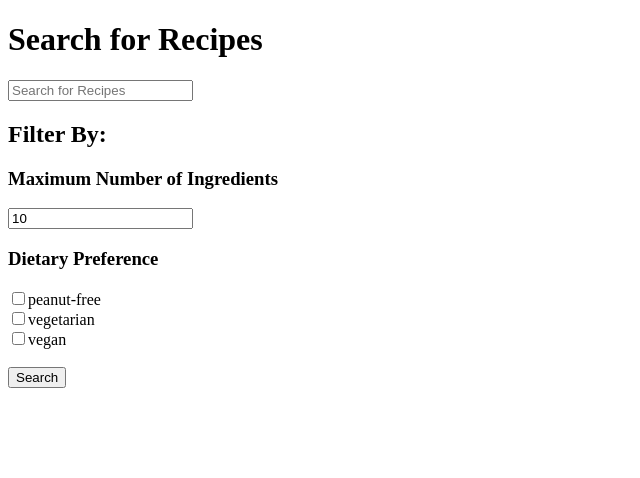
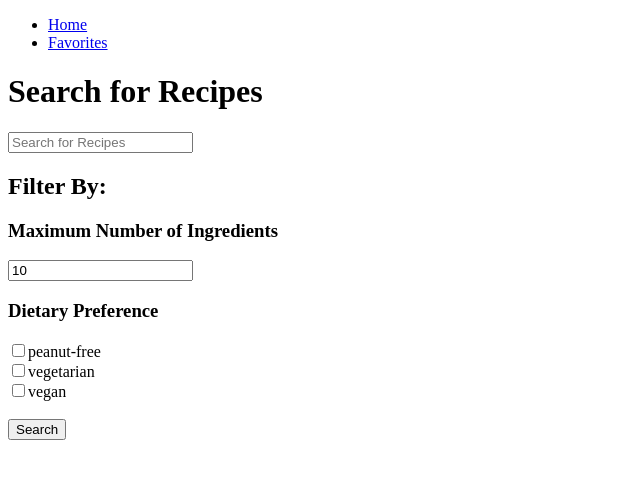
Before and after one commit to shoey56/Angular-Project-One, an Angular app: page / in a window 1280 px wide. Shown: the top 478 px of the page, without its empty margins (0-640 px from the left). Built offline with nearby package versions, Linux system fonts and the light colour scheme.

Commit message:
added favorites page

```diff
--- a/src/app/app-routing.module.ts
+++ b/src/app/app-routing.module.ts
@@ -1,7 +1,12 @@
 import { NgModule } from '@angular/core';
 import { Routes, RouterModule } from '@angular/router';
+import { FavoritesComponent } from './favorites/favorites.component';
+import { RecipesComponentComponent } from './recipes-component/recipes-component.component';
 
-const routes: Routes = [];
+const routes: Routes = [
+  {path: "favorites", component: FavoritesComponent},
+  {path: "**", component: RecipesComponentComponent}
+];
 
 @NgModule({
   imports: [RouterModule.forRoot(routes)],
--- a/src/app/app.component.html
+++ b/src/app/app.component.html
@@ -1,2 +1,11 @@
-<app-filter></app-filter>
-<app-recipes-component></app-recipes-component>
+<nav>
+    <ul>
+        <li><a routerLink="">Home</a></li>
+        <li><a routerLink="/favorites">Favorites</a></li>
+      </ul>
+</nav>
+
+
+<!-- <app-filter></app-filter> -->
+<!-- <app-recipes-component></app-recipes-component> -->
+<router-outlet></router-outlet>
--- a/src/app/favorites/favorites.component.html
+++ b/src/app/favorites/favorites.component.html
@@ -1 +1,8 @@
-<p>favorites works!</p>
+<h1>Favorites List</h1>
+
+<div *ngFor="let recipe of RecipeAPI.favorites; let i = index">
+    <h3>{{recipe.label}}</h3>
+    <img src = {{recipe.image}}/>
+    <a target=”_blank” href= {{recipe.url}}>Click here for recipe</a>
+    <button (click)="removeFavorite(i)">Remove from Favorites</button>
+</div>
--- a/src/app/favorites/favorites.component.ts
+++ b/src/app/favorites/favorites.component.ts
@@ -1,4 +1,11 @@
 import { Component, OnInit } from '@angular/core';
+import { RecipesService } from '../recipes.service';
+
+// interface Favorites {
+//   label: string;
+//   image: string;
+//   url: string;
+// }
 
 @Component({
   selector: 'app-favorites',
@@ -7,7 +14,18 @@ import { Component, OnInit } from '@angular/core';
 })
 export class FavoritesComponent implements OnInit {
 
-  constructor() { }
+  removeFavorite = function (index): void {
+    this.RecipeAPI.favorites.splice(index, 1);
+    console.log(this.RecipeAPI.favorites);}
+
+  // favorites: Favorites [] = []
+
+  // addFavorite = function (favorites: Favorites): void {
+  //   this.favorites.push({ label: this.label, image: this.image, url: this.url });
+  //   console.log(favorites);
+  // }
+
+  constructor(public RecipeAPI: RecipesService) { }
 
   ngOnInit(): void {
   }
--- a/src/app/recipes-component/recipes-component.component.html
+++ b/src/app/recipes-component/recipes-component.component.html
@@ -1,5 +1,8 @@
+<app-filter></app-filter>
+
 <div *ngFor="let recipe of RecipeAPI.recipes">
     <h3>{{recipe.recipe.label}}</h3>
     <img src = {{recipe.recipe.image}}/>
     <a target=”_blank” href= {{recipe.recipe.url}}>Click here for recipe</a>
+    <button (click)="addFavorite(recipe.recipe)">Add to Favorites</button>
 </div>
--- a/src/app/recipes-component/recipes-component.component.ts
+++ b/src/app/recipes-component/recipes-component.component.ts
@@ -1,5 +1,11 @@
 import { Component, OnInit } from '@angular/core';
 import { RecipesService } from '../recipes.service';
+
+interface Favorites {
+  label: string;
+  image: string;
+  url: string;
+}
 
 
 @Component({
@@ -9,13 +15,12 @@ import { RecipesService } from '../recipes.service';
 })
 export class RecipesComponentComponent implements OnInit {
 
-  // public foodSearch:string = "";
 
-  // getFilteredResults(): RecipesService {
-  //   // return this.RecipeAPI.filter((todo => {
-  //   //   return todo.task.toLowerCase().includes(this.filterString.toLowerCase());
-  //   // }));
-  // }
+addFavorite = function (favorites: Favorites): void {
+    this.RecipeAPI.favorites.push({ label: favorites.label, image: favorites.image, url: favorites.url });
+    console.log(this.RecipeAPI.favorites);
+  }
+
 
 
 
--- a/src/app/recipes.service.ts
+++ b/src/app/recipes.service.ts
@@ -19,6 +19,7 @@ export class RecipesService {
   appId = "3096e7e1";
   url = "https://api.edamam.com/search";
   recipes: any[];
+  favorites: any[] = [];
   constructor(private http: HttpClient) {}
 
   getRecipes(search, ingredients, diet: string []) {
```
